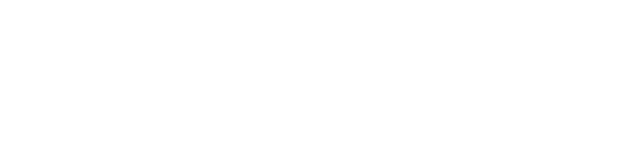
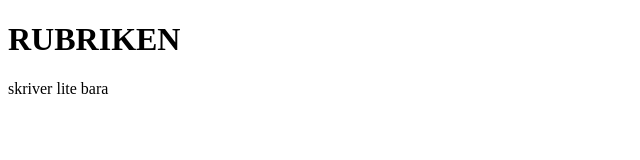
Before and after one commit to Hampus83/redesigned-octo-robot, a plain HTML site: page index.html in a window 1280 px wide. Shown: the whole page, without its empty margins (0-640 px from the left). Drawn offline with Linux system fonts and the light colour scheme.

Commit message:
Update index.html
la till h1 och p

```diff
--- a/index.html
+++ b/index.html
@@ -7,6 +7,7 @@
     <title>Document</title>
 </head>
 <body>
-
+    <h1>RUBRIKEN</h1>
+    <p>skriver lite bara</p>
 </body>
 </html>
```
